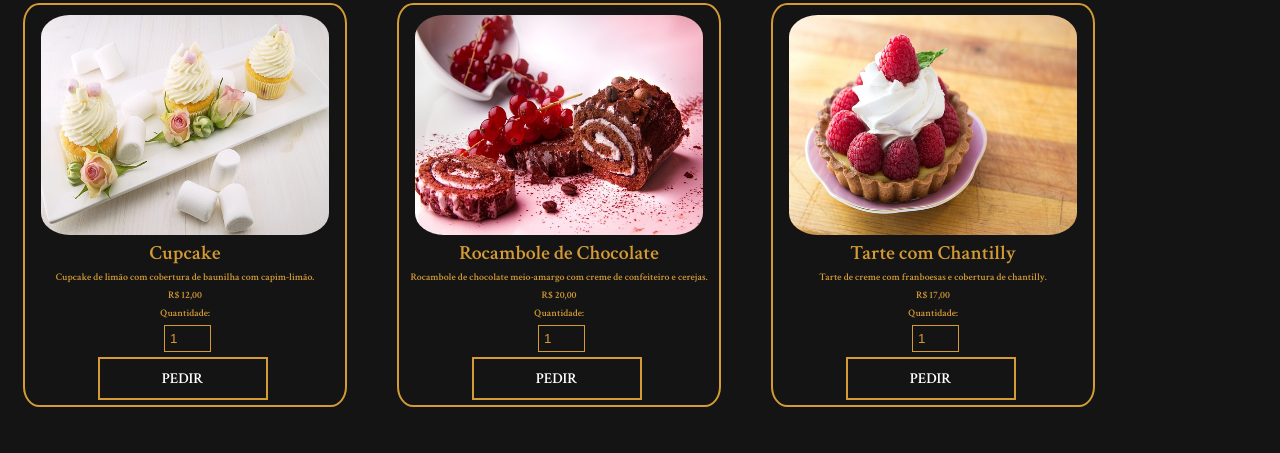
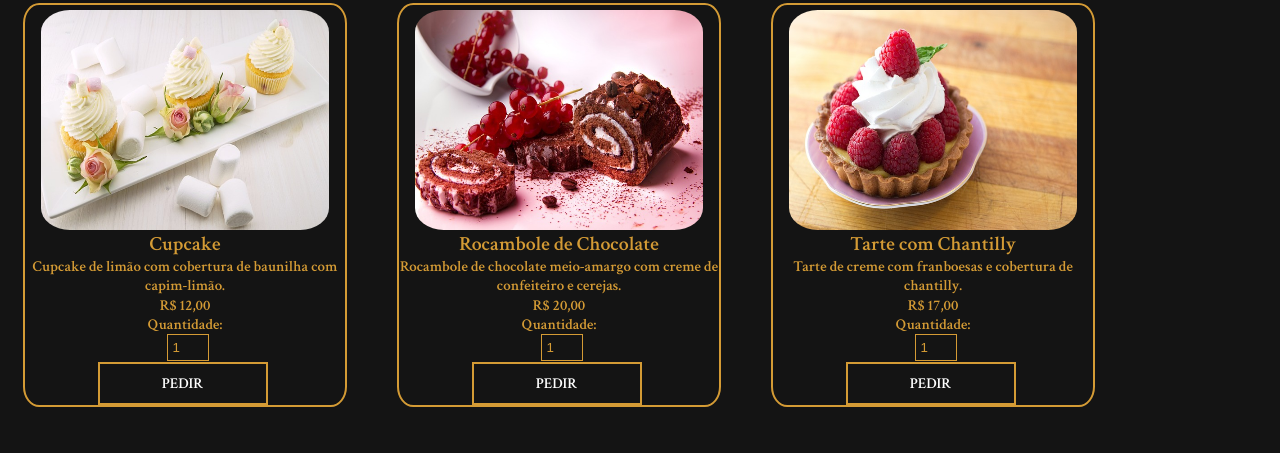
Before and after one commit to karenCLima/site_cardapio_ElasNaTech, a plain HTML site: page index.html in a window 1280 px wide. Shown: the part 2131-2584 px from the top of the page. Drawn offline with Linux system fonts and the light colour scheme.

Commit message:
alterando as resoluções do css novamente

```diff
--- a/style.css
+++ b/style.css
@@ -149,7 +149,7 @@ body a{
 .caixa_prato p{
     color: #d49b35;
     font-family: Crimson Text;
-    font-size: 10px;
+    font-size: 15px;
     text-align: center;
     margin: 0;
 }
@@ -157,7 +157,7 @@ body a{
 .caixa_prato label{
     color: #d49b35;
     font-family: Crimson Text;
-    font-size: 10px;
+    font-size: 15px;
 }
 
 .caixa_prato img{
@@ -170,7 +170,7 @@ body a{
 .caixa_prato input{
     padding:5px;
     margin: 0 0 0 5px;
-    width:35px;
+    width:30px;
     border:1px solid #d49b35;
     background-color: #141414;
     color: #d49b35;
@@ -241,7 +241,7 @@ body a{
     gap: 150px;
 }
 .logo_footer img{
-    height: 100px;
+    height: 120px;
     top: 10%;
     left: 20%;
     position: relative;
```
